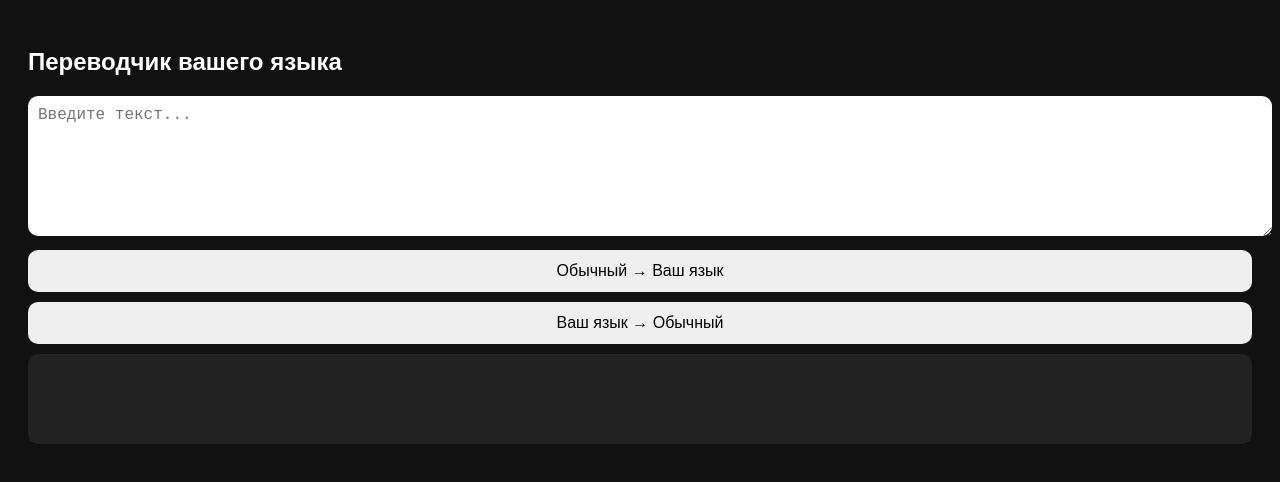
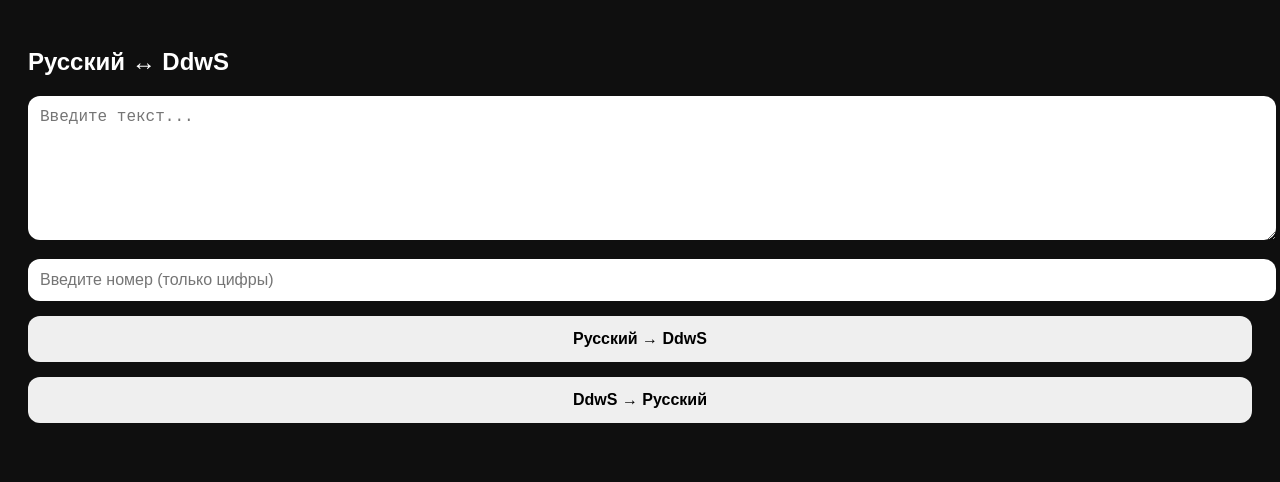
Before and after one commit to germankyznecov2019-lang/U, a plain HTML site: page index.html in a window 1280 px wide. Drawn offline with Linux system fonts and the light colour scheme.

Commit message:
Update index.html

```diff
--- a/index.html
+++ b/index.html
@@ -3,91 +3,130 @@
 <head>
 <meta charset="UTF-8">
 <meta name="viewport" content="width=device-width, initial-scale=1.0">
-<title>Переводчик языка Друн</title>
+<title>DdwS Cipher</title>
 <style>
 body{
-    background:#111;
+    background:#0f0f0f;
     color:white;
     font-family:Arial;
     padding:20px;
 }
-textarea{
+input, textarea{
     width:100%;
-    height:120px;
-    margin-bottom:10px;
-    border-radius:10px;
+    margin-bottom:15px;
+    border-radius:12px;
     border:none;
-    padding:10px;
+    padding:12px;
     font-size:16px;
 }
+textarea{height:120px;}
 button{
     width:100%;
-    padding:12px;
-    margin-bottom:10px;
+    padding:14px;
+    margin-bottom:15px;
     border:none;
-    border-radius:10px;
+    border-radius:12px;
     font-size:16px;
+    font-weight:bold;
     cursor:pointer;
-}
-.result{
-    background:#222;
-    padding:15px;
-    border-radius:10px;
-    min-height:60px;
 }
 </style>
 </head>
 <body>
 
-<h2>Переводчик вашего языка</h2>
+<h2>Русский ↔ DdwS</h2>
 
-<textarea id="input" placeholder="Введите текст..."></textarea>
+<textarea id="text" placeholder="Введите текст..."></textarea>
 
-<button onclick="toLang()">Обычный → Ваш язык</button>
-<button onclick="toNormal()">Ваш язык → Обычный</button>
+<input id="numberKey" placeholder="Введите номер (только цифры)"
+       inputmode="numeric" pattern="[0-9]*">
 
-<div class="result" id="output"></div>
+<button onclick="encrypt()">Русский → DdwS</button>
+<button onclick="decrypt()">DdwS → Русский</button>
 
 <script>
 
-// исключения
-const exceptionsForward = {
-    "привет":"приыт",
-    "друг":"друн",
-    "я":"ч",
-    "сын":"сыр",
-    "видел":"видео"
-};
+async function deriveKey(password){
+    const enc = new TextEncoder();
 
-const exceptionsBackward = {
-    "приыт":"привет",
-    "друн":"друг",
-    "ч":"я",
-    "сыр":"сын",
-    "видео":"видел"
-};
+    const keyMaterial = await crypto.subtle.importKey(
+        "raw",
+        enc.encode(password),
+        {name:"PBKDF2"},
+        false,
+        ["deriveKey"]
+    );
 
-function toLang(){
-    let text = document.getElementById("input").value.toLowerCase();
-    let words = text.split(" ");
-    let result = words.map(word=>{
-        if(exceptionsForward[word]) return exceptionsForward[word];
-        if(word.endsWith("а")) return word.slice(0,-1)+"ы";
-        return word+"ость";
-    });
-    document.getElementById("output").innerText = result.join(" ");
+    return crypto.subtle.deriveKey(
+        {
+            name:"PBKDF2",
+            salt:enc.encode("ddws_salt"),
+            iterations:100000,
+            hash:"SHA-256"
+        },
+        keyMaterial,
+        {name:"AES-GCM", length:256},
+        false,
+        ["encrypt","decrypt"]
+    );
 }
 
-function toNormal(){
-    let text = document.getElementById("input").value.toLowerCase();
-    let words = text.split(" ");
-    let result = words.map(word=>{
-        if(exceptionsBackward[word]) return exceptionsBackward[word];
-        if(word.endsWith("ость")) return word.slice(0,-5);
-        if(word.endsWith("ы")) return word.slice(0,-1)+"а";
-        return word;
-    });
-    document.getElementById("output").innerText = result.join(" ");
+async function encrypt(){
+    const text = document.getElementById("text").value;
+    const number = document.getElementById("numberKey").value;
+
+    if(!text || !number.match(/^[0-9]+$/)){
+        alert("Введите текст и номер (только цифры)");
+        return;
+    }
+
+    const key = await deriveKey(number);
+    const iv = crypto.getRandomValues(new Uint8Array(12));
+
+    const encrypted = await crypto.subtle.encrypt(
+        {name:"AES-GCM", iv},
+        key,
+        new TextEncoder().encode(text)
+    );
+
+    const combined = new Uint8Array(iv.length + encrypted.byteLength);
+    combined.set(iv);
+    combined.set(new Uint8Array(encrypted), iv.length);
+
+    document.getElementById("text").value =
+        btoa(String.fromCharCode(...combined));
+}
+
+async function decrypt(){
+    const cipherText = document.getElementById("text").value;
+    const number = document.getElementById("numberKey").value;
+
+    if(!cipherText || !number.match(/^[0-9]+$/)){
+        alert("Введите зашифрованный текст и номер");
+        return;
+    }
+
+    try{
+        const data = atob(cipherText);
+        const bytes = new Uint8Array([...data].map(c=>c.charCodeAt(0)));
+
+        const iv = bytes.slice(0,12);
+        const encrypted = bytes.slice(12);
+
+        const key = await deriveKey(number);
+
+        const decrypted = await crypto.subtle.decrypt(
+            {name:"AES-GCM", iv},
+            key,
+            encrypted
+        );
+
+        document.getElementById("text").value =
+            new TextDecoder().decode(decrypted);
+
+    }catch{
+        document.getElementById("text").value = "Мусор (неверный номер)";
+    }
 }
 
 </script>
```
